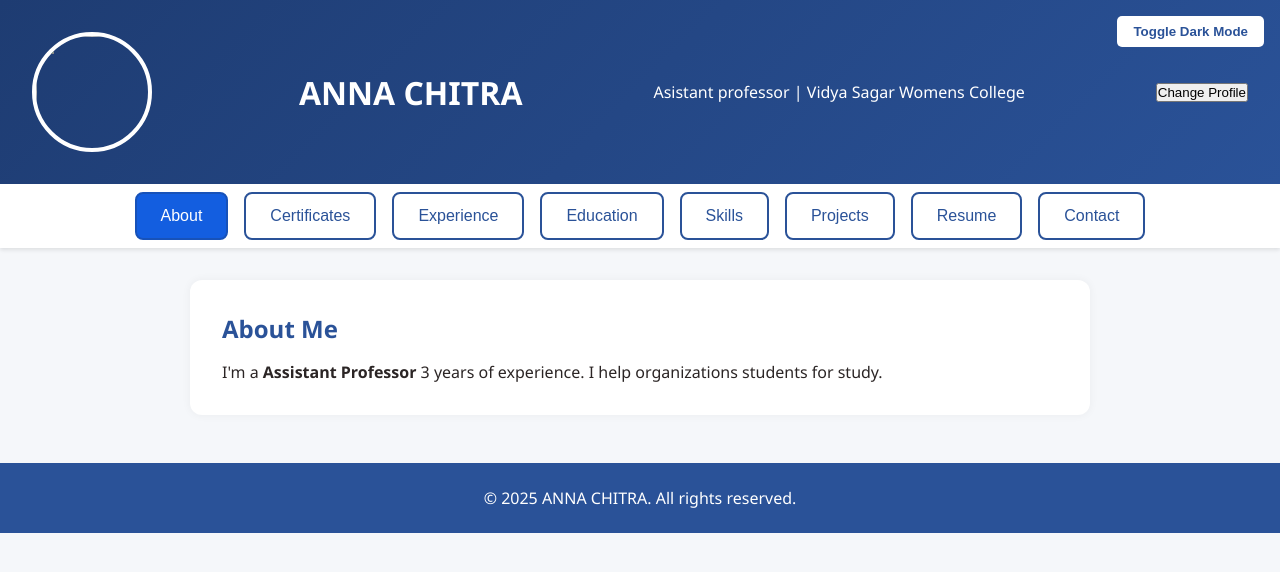
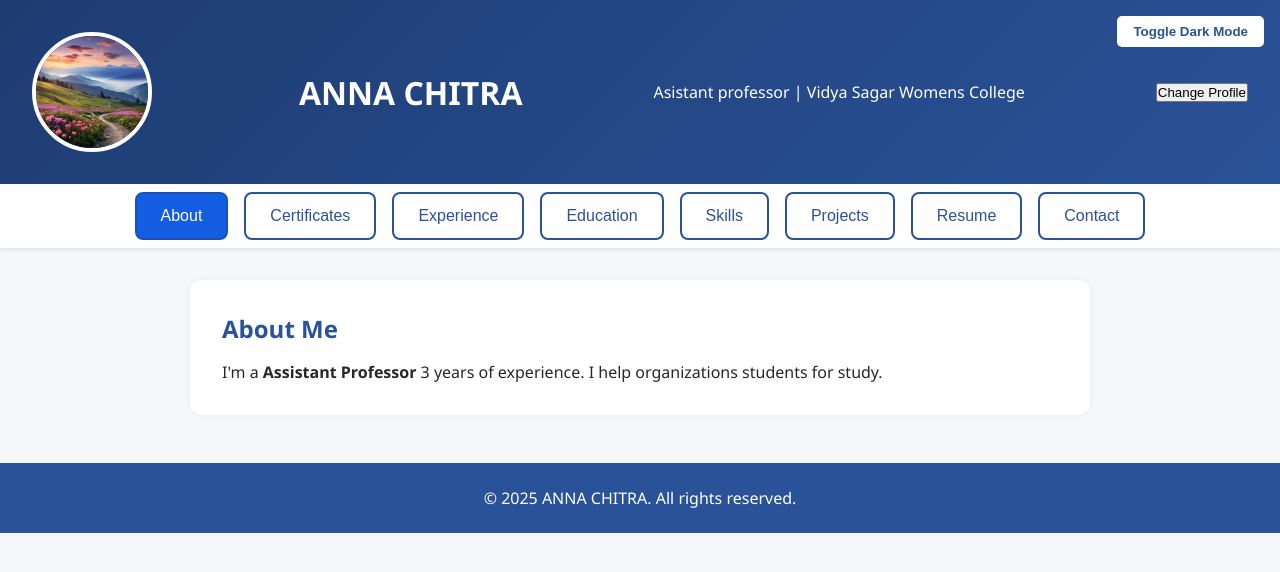
Before and after one commit to Jagadeeswariselvarangam/annachitrafdp, a plain HTML site: page index.html in a window 1280 px wide. Drawn offline with Linux system fonts and the light colour scheme; files whose address does not match are found by name.

Commit message:
Update index.html

```diff
--- a/index.html
+++ b/index.html
@@ -198,7 +198,7 @@
 <body>
 <header style="display: flex; flex-direction: row; align-items: center; justify-content: space-between; padding: 2rem">
   <button class="dark-toggle" onclick="toggleDarkMode()">Toggle Dark Mode</button>
-  <img src="./nature1.WEBP alt="Profile Picture" class="profile-picture" id="profileImage" style="margin: 0 1rem 0 0; align-self: flex-start;">
+  <img src="nature1.jpg" alt="Profile Picture" class="profile-picture" id="profileImage" style="margin: 0 1rem 0 0; align-self: flex-start;">
   <div style="text-align: left;">
     <h1>ANNA CHITRA</h1>
 
```
